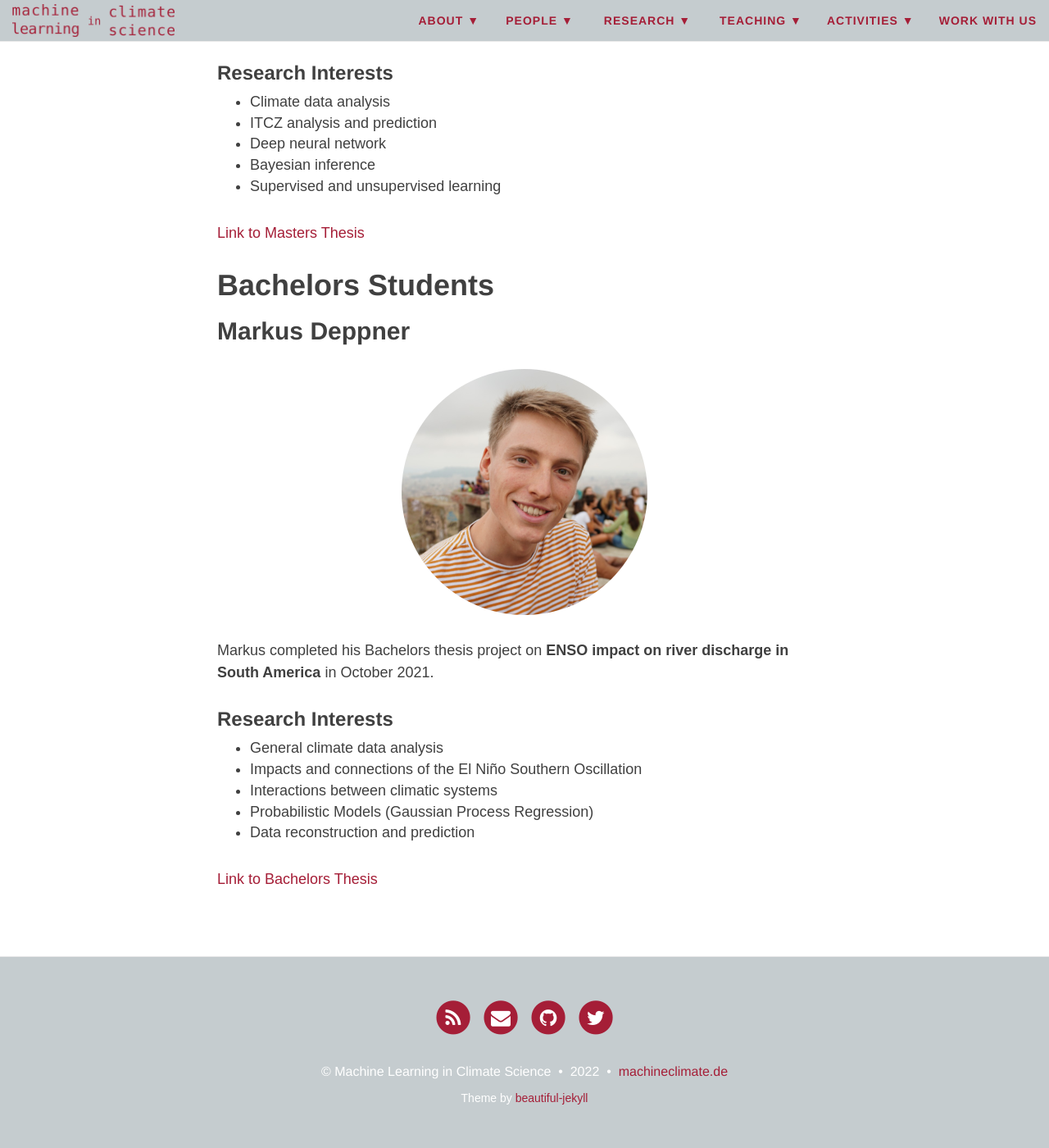
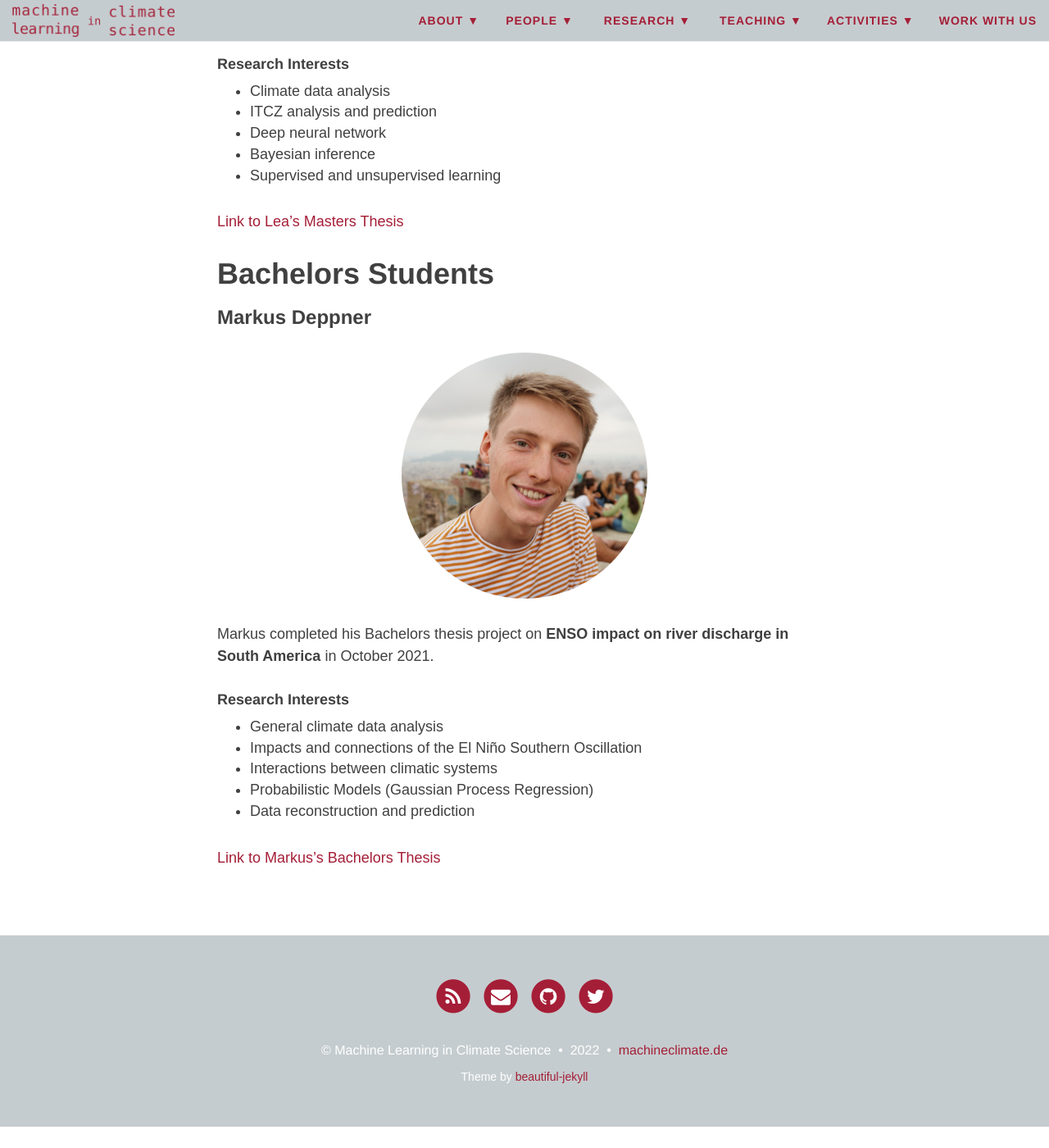
Before and after one commit to mlcs/mlcs.github.io, a Jekyll site: the page built from people/former_members.md, in a window 1280 px wide and 1400 px high, scrolled down 544 px. Shown: the whole window at 82% size. Built offline with Jekyll 4.4.1, drawn with Linux system fonts in a browser that asks for light colours; nearby versions of some CDN libraries; after the commit the page ends 1918 px from its top, so only the background shows below that.

Commit message:
people -> former members - update headings

```diff
--- a/people/former_members.md
+++ b/people/former_members.md
@@ -5,7 +5,7 @@ title: Former Members of MLCS
 
 # Masters Students
 
-## Lea Elsemüller
+### Lea Elsemüller
 
 Lea completed her Masters thesis on **Quantifying the Intertropical
 Convergence Zone using wind convergences** in November 2021.
@@ -13,7 +13,7 @@ Convergence Zone using wind convergences** in November 2021.
 [Twitter](https://twitter.com/lea_else)
 
 
-### Research Interests
+#### Research Interests
 
 + Climate data analysis
 + ITCZ analysis and prediction
@@ -21,18 +21,18 @@ Convergence Zone using wind convergences** in November 2021.
 + Bayesian inference
 + Supervised and unsupervised learning
 
-[Link to Masters Thesis](/files/masters_thesis_elsemueller_lea.pdf)
+[Link to Lea's Masters Thesis](/files/masters_thesis_elsemueller_lea.pdf)
 
 # Bachelors Students
 
-## Markus Deppner
+### Markus Deppner
 
 ![MD-ProfilePic](/img/md_profile_pic.png){: .center-block :}
 
 Markus completed his Bachelors thesis project on **ENSO impact on river
 discharge in South America** in October 2021.
 
-### Research Interests
+#### Research Interests
 
 + General climate data analysis
 + Impacts and connections of the El Niño Southern Oscillation
@@ -40,4 +40,4 @@ discharge in South America** in October 2021.
 + Probabilistic Models (Gaussian Process Regression)
 + Data reconstruction and prediction
 
-[Link to Bachelors Thesis](/files/bachelors_thesis_deppner_markus.pdf)
+[Link to Markus's Bachelors Thesis](/files/bachelors_thesis_deppner_markus.pdf)
```
